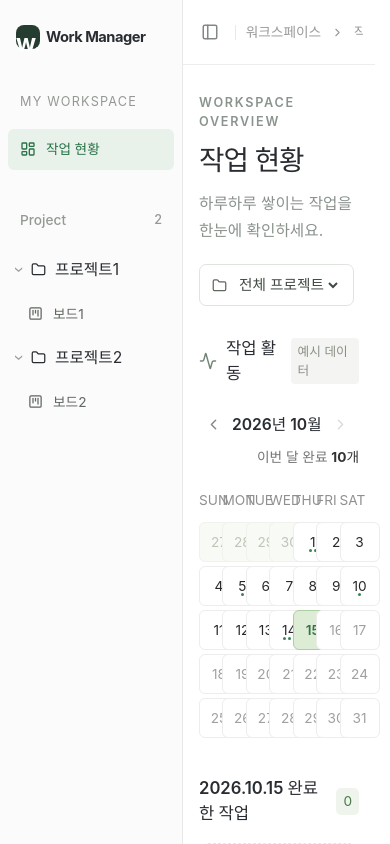
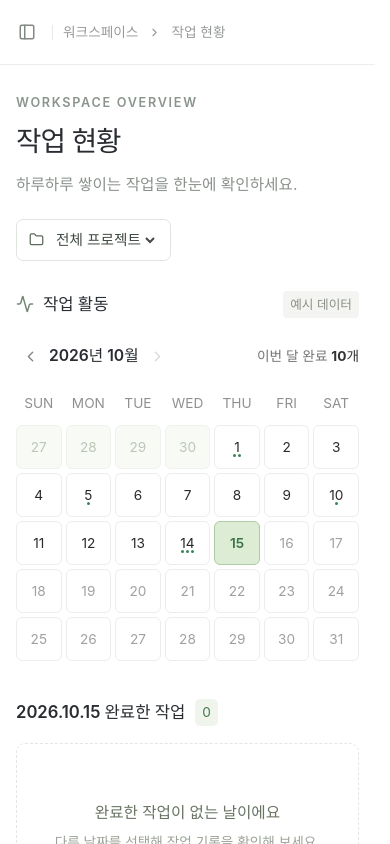
Before and after one commit to HamJiWeon/work-manager-fe, a Next.js app: page / in a window 390 px wide. Shown: the top 844 px of the page. Built offline with nearby package versions, Linux system fonts and the light colour scheme.

Commit message:
feat: 모바일 사이드바 탐색 기능 추가

```diff
--- a/app/globals.css
+++ b/app/globals.css
@@ -132,3 +132,31 @@ html {
   -webkit-user-select: none;
   user-select: none;
 }
+
+.workspace.sidebar-hidden .sidebar { display: none; }
+.mobile-sidebar-toggle, .sidebar-backdrop { display: none; }
+@media(max-width:600px) {
+  .workspace, .workspace.sidebar-hidden { grid-template-columns: minmax(0,1fr); }
+  .workspace .sidebar { display: none; }
+  .desktop-sidebar-toggle { display: none; }
+  .mobile-sidebar-toggle { display: grid; }
+  .workspace.mobile-menu-open .sidebar {
+    display: flex;
+    position: fixed;
+    top: 65px;
+    bottom: 0;
+    left: 0;
+    width: min(280px, 85vw);
+    overflow-y: auto;
+    z-index: 21;
+    box-shadow: 8px 0 24px #21342118;
+  }
+  .sidebar-backdrop {
+    display: block;
+    position: fixed;
+    inset: 65px 0 0;
+    background: #18251b40;
+    z-index: 20;
+  }
+  .calendar-day { width: 100%; aspect-ratio: auto; min-height: 44px; }
+}
--- a/components/workspace.tsx
+++ b/components/workspace.tsx
@@ -1,7 +1,6 @@
 "use client"
 
-import {useState} from 'react'
-import Link from 'next/link'
+import {useRef, useState} from 'react'
 import {Activity, Check, ChevronRight, Folder, LayoutDashboard, PanelLeft, SquareKanban} from 'lucide-react'
 import {ALL_PROJECTS, PROJECTS, createSampleTasks, getMonthDays} from '@/lib/activity'
 import {ActivityCalendar} from './activity-calendar'
@@ -13,6 +12,8 @@ import {BoardList} from './board-list'
 export function Workspace({today}: { today: string }) {
     const [projectId, setProjectId] = useState(ALL_PROJECTS)
     const [sidebarOpen, setSidebarOpen] = useState(true)
+    const [mobileMenuOpen, setMobileMenuOpen] = useState(false)
+    const mobileMenuButton = useRef<HTMLButtonElement>(null)
     const [selectedDate, setSelectedDate] = useState<string | null>(today)
     const [section, setSection] = useState<'overview' | 'projects' | 'project' | 'common'>('overview')
     const [document, setDocument] = useState<string | null>(null)
@@ -24,12 +25,18 @@ export function Workspace({today}: { today: string }) {
     const selectedTasks = tasks.filter(task => task.date === selectedDate)
     const selectedProject = PROJECTS.find(project => project.id === projectId)
     const isProjectPage = section === 'project' || section === 'common'
+    const handleMobileMenuClose = () => {
+        setMobileMenuOpen(false)
+        if (mobileMenuOpen) mobileMenuButton.current?.focus()
+    }
     const handleProjectOpen = (id: string) => {
+        handleMobileMenuClose()
         setProjectId(id);
         setDocument(null);
         setSection('project')
     }
     const handleProjectChange = (id: string) => {
+        handleMobileMenuClose()
         setProjectId(id);
         setDocument(null);
         setSection('overview')
@@ -40,6 +47,7 @@ export function Workspace({today}: { today: string }) {
         setSelectedDate(null)
     }
     const handleProjectsOpen = () => {
+        handleMobileMenuClose()
         setSection('projects');
         setDocument(null)
     }
@@ -52,9 +60,10 @@ export function Workspace({today}: { today: string }) {
         setDocument(name)
     }
 
-    return <div className={`workspace ${sidebarOpen ? '' : 'sidebar-hidden'}`}>
-        <aside className="sidebar" aria-label="워크스페이스 탐색" hidden={!sidebarOpen}>
-            <Link href="/" className="brand"><span className="brand-mark">w.</span> Work Manager</Link>
+    return <div className={`workspace ${sidebarOpen ? '' : 'sidebar-hidden'} ${mobileMenuOpen ? 'mobile-menu-open' : ''}`} onKeyDown={event => { if (event.key === 'Escape' && mobileMenuOpen) handleMobileMenuClose() }}>
+        {mobileMenuOpen && <button className="sidebar-backdrop" aria-label="모바일 메뉴 닫기" onClick={handleMobileMenuClose}/>}
+        <aside id="workspace-sidebar" className="sidebar" aria-label="워크스페이스 탐색">
+            <button className="brand" onClick={() => handleProjectChange(ALL_PROJECTS)}><span className="brand-mark">w.</span> Work Manager</button>
             <div className="workspace-label">MY WORKSPACE</div>
             <button className={`nav-item ${projectId === ALL_PROJECTS && section === 'overview' ? 'active' : ''}`}
                     onClick={() => handleProjectChange(ALL_PROJECTS)}><LayoutDashboard size={16}/>작업 현황
@@ -79,9 +88,10 @@ export function Workspace({today}: { today: string }) {
         </aside>
         <div className="main-shell">
             <header className="topbar">
-                <button className="icon-button" aria-label={sidebarOpen ? '사이드바 접기' : '사이드바 펼치기'}
+                <button className="icon-button desktop-sidebar-toggle" aria-label={sidebarOpen ? '사이드바 접기' : '사이드바 펼치기'}
                         aria-expanded={sidebarOpen} onClick={() => setSidebarOpen(!sidebarOpen)}><PanelLeft size={18}/>
                 </button>
+                <button ref={mobileMenuButton} className="icon-button mobile-sidebar-toggle" aria-label={mobileMenuOpen ? '모바일 메뉴 접기' : '모바일 메뉴 열기'} aria-expanded={mobileMenuOpen} aria-controls="workspace-sidebar" onClick={() => setMobileMenuOpen(!mobileMenuOpen)}><PanelLeft size={18}/></button>
                 <span className="topbar-divider"/>
                 <nav className="breadcrumbs" aria-label="현재 위치">
                     <button className="breadcrumb-button" onClick={() => handleProjectChange(ALL_PROJECTS)}>워크스페이스</button>
```
Also changed, not shown: 1 other file (tests, documents, lock files or other folders).
